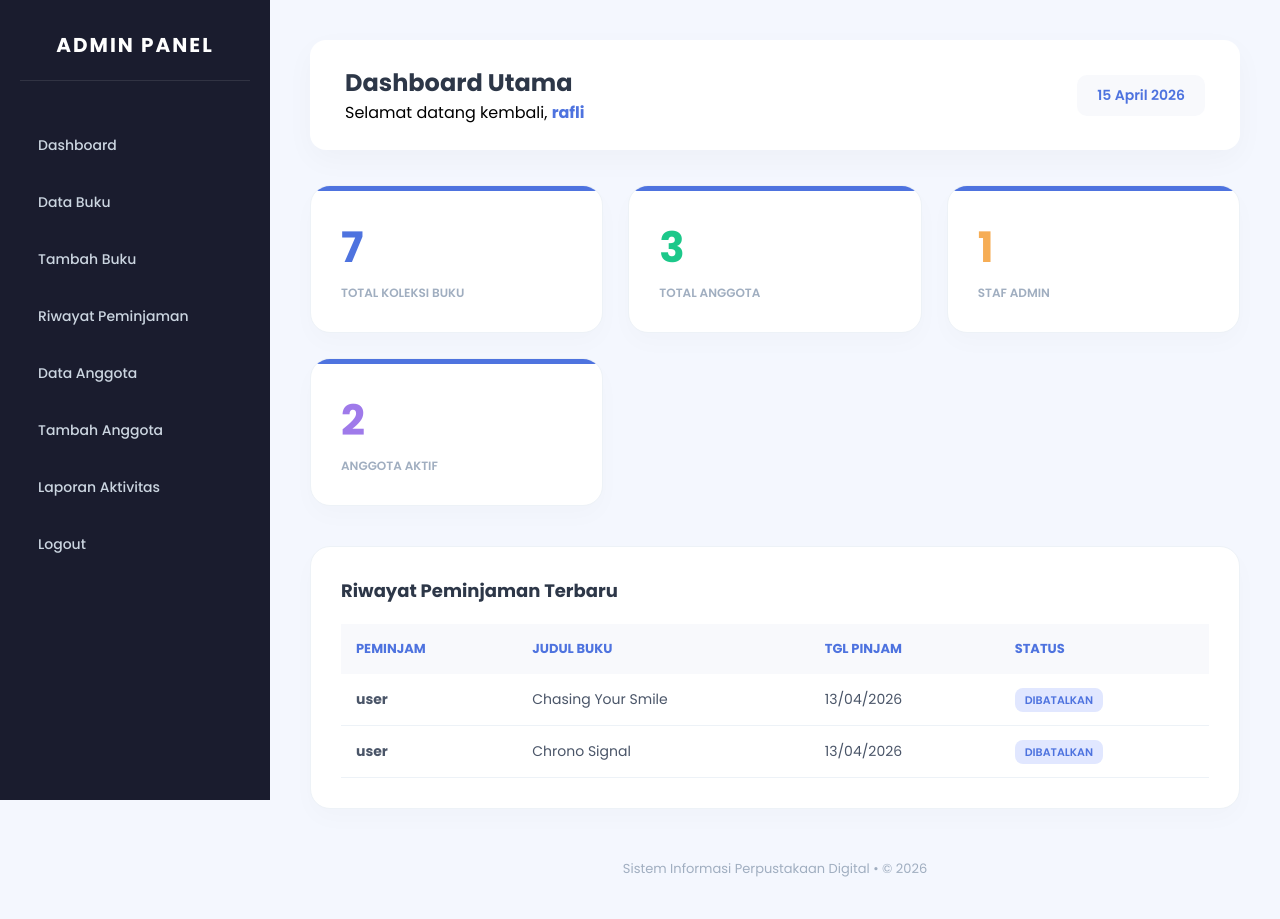
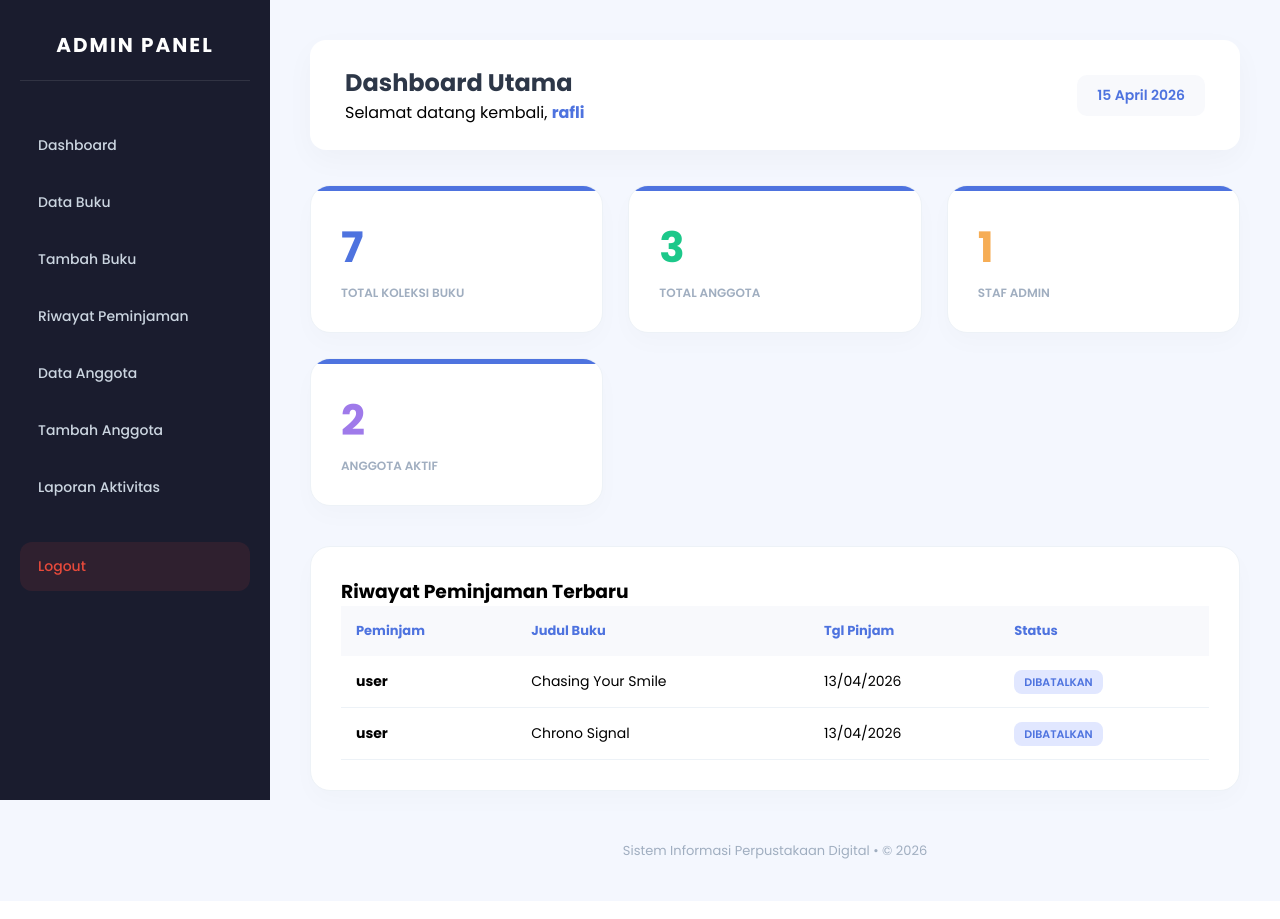
Before and after one commit to mangw894-del/deg, a PHP site: page /admin/dashboard_admin.php in a window 1280 px wide. After the commit the page ends 859 px from the top, so only its background shows below. Run offline with PHP 8.4, Linux system fonts and the light colour scheme; a user stored in the database is signed in; data comes from the database, SQL or seed files in the repository.

Commit message:
Add files via upload

```diff
--- a/project_rafli/admin/dashboard_admin.php
+++ b/project_rafli/admin/dashboard_admin.php
@@ -23,7 +23,6 @@ $riwayat = mysqli_query($koneksi, "SELECT peminjaman.*, buku.judul
     <meta charset="UTF-8">
     <title>Dashboard Admin - Eleghan Style</title>
     <link href="https://fonts.googleapis.com/css2?family=Poppins:wght@300;400;500;600;700&display=swap" rel="stylesheet">
-
     <style>
         * {
             margin: 0;
@@ -84,6 +83,18 @@ body {
             background: linear-gradient(135deg, #4e73df 0%, #224abe 100%);
             color: #fff;
             box-shadow: 0 4px 15px rgba(78, 115, 223, 0.3);
+        }
+
+        /* CSS LOGOUT MERAH */
+        .sidebar .logout {
+            background: rgba(231, 74, 59, 0.1);
+            color: #e74a3b;
+            margin-top: 30px;
+        }
+
+        .sidebar .logout:hover {
+            background: #e74a3b;
+            color: #fff;
         }
 
         .content {
@@ -148,7 +159,6 @@ body {
         .card:nth-child(3) h3 { color: #f6ad55; }
         .card:nth-child(4) h3 { color: #9f7aea; }
 
-/* Style Tabel Riwayat */
         .history-section {
             margin-top: 40px;
             background: #fff;
@@ -156,12 +166,6 @@ body {
             border-radius: 20px;
             box-shadow: 0 10px 25px rgba(0,0,0,0.02);
             border: 1px solid #edf2f7;
-}
-
-.history-section h3 {
-  margin-bottom: 20px;
-  color: #2d3748;
-  font-size: 18px;
         }
 
         table {
@@ -175,14 +179,12 @@ th {
             padding: 15px;
             color: #4e73df;
             font-size: 13px;
-  text-transform: uppercase;
         }
 
         td {
             padding: 15px;
             border-bottom: 1px solid #edf2f7;
             font-size: 14px;
-  color: #4a5568;
         }
 
         .badge {
```
Also changed, not shown: project_rafli/logout.php (+2 -6 lines), project_rafli/member/prosres_kembali.php (added, +42 -0 lines), project_rafli/dokumentasi/rafli.jpg (added). Lines whose indentation alone changed are shown as unchanged.
